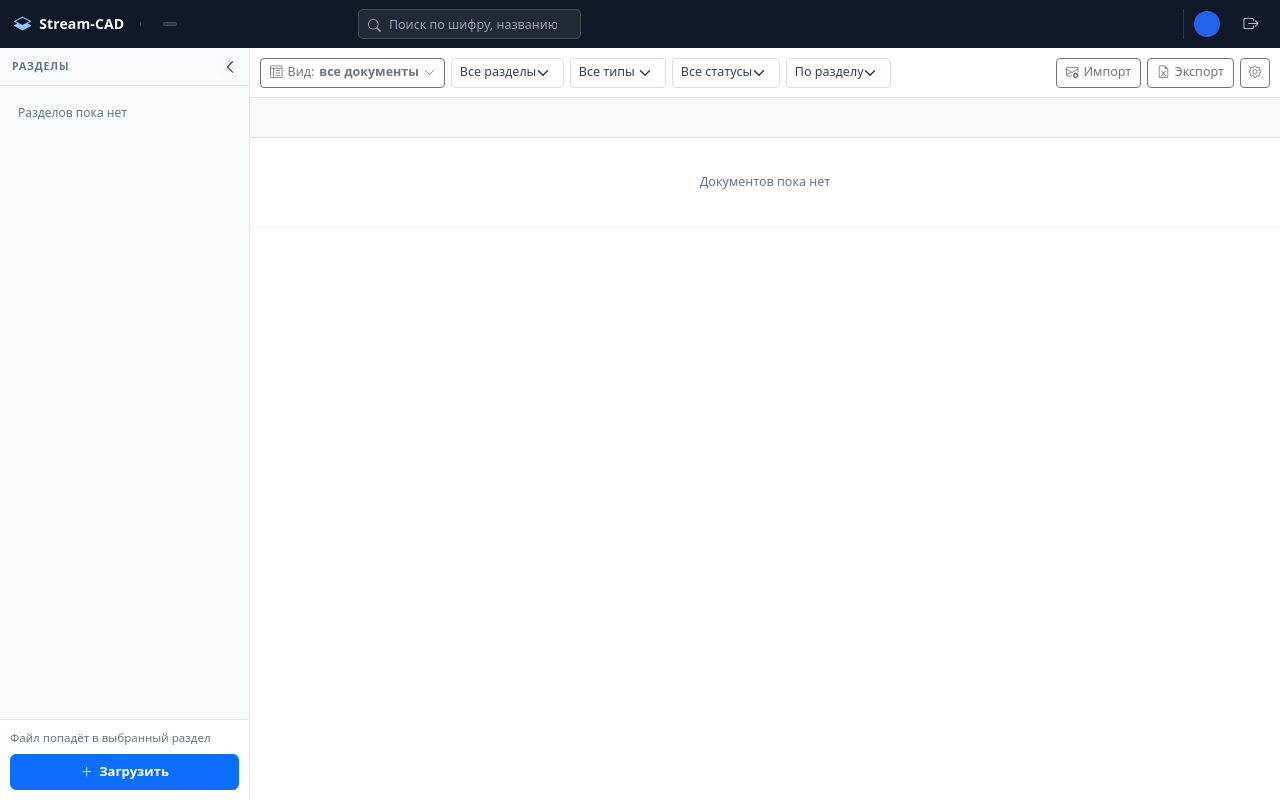
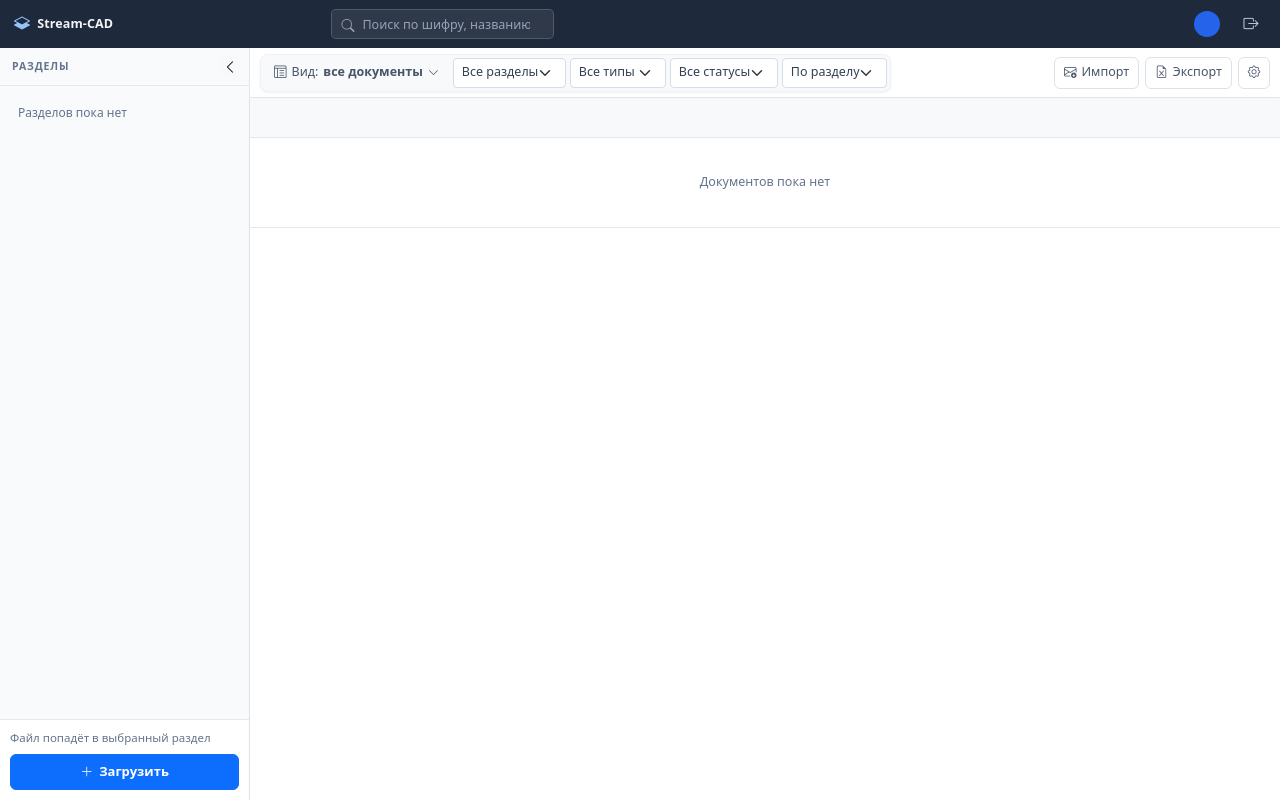
Before and after one commit to ABEL678/sod-project, a Django app: template storage/adapters/templates/storage/project_detail.html in a window 1280 px wide. Run offline with Django 5.2, Linux system fonts and the light colour scheme; the template is opened without the code that fills it, so the values that code supplies are empty; some libraries are stand-ins or nearby versions.

Commit message:
feat(ui): T7-polish (colors, company branding, grouped toolbar) + T8-prep (Issue pin coords)

```diff
--- a/static/css/app.css
+++ b/static/css/app.css
@@ -6,7 +6,8 @@
     --app-border-strong: #cbd5e1;
     --app-ink: #0f172a;
     --app-muted: #64748b;
-    --app-topbar-bg: #111827;
+    --app-topbar-bg: #1e293b;
+    --app-topbar-fg: #f3f4f6;
     --app-sidebar-bg: #f8fafc;
     --app-accent: #2563eb;
     --app-accent-soft: #e0e7ff;
@@ -22,9 +23,11 @@ body.app-body {
     overflow: hidden;
     background: #fff;
     color: var(--app-ink);
-    font-family: system-ui, -apple-system, "Segoe UI", Roboto, "Helvetica Neue", Arial, sans-serif;
+    font-family: system-ui, -apple-system, "Segoe UI", Roboto, "Inter", "Helvetica Neue", Arial, sans-serif;
     font-size: 13px;
     line-height: 1.45;
+    -webkit-font-smoothing: antialiased;
+    -moz-osx-font-smoothing: grayscale;
 }
 
 .app-shell {
@@ -41,21 +44,29 @@ body.app-body {
     height: var(--app-topbar-h);
     display: flex;
     align-items: center;
-    gap: 16px;
+    gap: 18px;
     padding: 0 14px;
     background: var(--app-topbar-bg);
-    color: #e5e7eb;
+    color: var(--app-topbar-fg);
     z-index: 30;
+}
+
+.topbar-identity {
+    display: flex;
+    align-items: center;
+    gap: 18px;
+    min-width: 0;
 }
 
 .topbar-brand {
     display: inline-flex;
     align-items: center;
-    gap: 8px;
-    color: #f8fafc;
+    gap: 7px;
+    min-width: 0;
+    color: var(--app-topbar-fg);
     text-decoration: none;
-    font-weight: 700;
-    font-size: 14px;
+    font-weight: 600;
+    font-size: 12.5px;
     letter-spacing: .01em;
     white-space: nowrap;
 }
@@ -65,17 +76,24 @@ body.app-body {
 }
 
 .topbar-brand .bi {
-    font-size: 17px;
+    flex: 0 0 auto;
+    font-size: 16px;
     color: #93c5fd;
+}
+
+.topbar-company {
+    max-width: 220px;
+    overflow: hidden;
+    text-overflow: ellipsis;
+    white-space: nowrap;
 }
 
 .topbar-project {
     display: flex;
-    align-items: center;
-    gap: 8px;
+    flex-direction: column;
+    align-items: flex-start;
+    gap: 0;
     min-width: 0;
-    padding-left: 14px;
-    border-left: 1px solid rgba(255, 255, 255, .14);
 }
 
 .topbar-project-name {
@@ -84,17 +102,16 @@ body.app-body {
     text-overflow: ellipsis;
     white-space: nowrap;
     font-weight: 600;
-    color: #f1f5f9;
+    font-size: 14px;
+    line-height: 1.25;
+    color: #f8fafc;
 }
 
 .topbar-code {
-    font-size: 11px;
-    font-weight: 600;
-    color: #cbd5e1;
-    background: rgba(255, 255, 255, .12);
-    border: 1px solid rgba(255, 255, 255, .12);
-    border-radius: 4px;
-    padding: 1px 6px;
+    font-size: 10.5px;
+    font-weight: 500;
+    letter-spacing: .03em;
+    color: #94a3b8;
     white-space: nowrap;
 }
 
@@ -166,8 +183,6 @@ body.app-body {
     display: flex;
     align-items: center;
     gap: 8px;
-    padding-left: 10px;
-    border-left: 1px solid rgba(255, 255, 255, .14);
     white-space: nowrap;
 }
 
@@ -216,6 +231,7 @@ body.app-body {
     overflow: hidden;
     background: var(--app-sidebar-bg);
     border-right: 1px solid var(--app-border);
+    box-shadow: 0 1px 3px rgba(0, 0, 0, .05);
 }
 
 .app-shell.sidebar-collapsed .app-sidebar {
@@ -486,8 +502,34 @@ body.app-body {
     margin: 0;
     display: flex;
     align-items: center;
-    gap: 6px;
+    gap: 4px;
     flex-wrap: wrap;
+    padding: 3px;
+    border: 1px solid #eef2f6;
+    border-radius: 8px;
+    background: #f8f9fa;
+    box-shadow: 0 1px 3px rgba(0, 0, 0, .05);
+}
+
+.toolbar-filters .btn,
+.toolbar-filters .form-select {
+    border-color: transparent;
+    background-color: transparent;
+    box-shadow: none;
+    color: #475569;
+}
+
+.toolbar-filters .btn:hover,
+.toolbar-filters .form-select:hover {
+    border-color: #e2e8f0;
+    background-color: #fff;
+}
+
+.toolbar-filters .btn:focus,
+.toolbar-filters .form-select:focus {
+    border-color: #bfdbfe;
+    background-color: #fff;
+    box-shadow: 0 0 0 2px rgba(37, 99, 235, .12);
 }
 
 .toolbar-actions {
@@ -500,6 +542,25 @@ body.app-body {
 
 .toolbar-actions form {
     margin: 0;
+}
+
+.toolbar .toolbar-actions .btn {
+    height: 32px;
+    background: transparent;
+    border: 1px solid #dbe2ea;
+    border-radius: 6px;
+    color: #475569;
+}
+
+.toolbar .toolbar-actions .btn:hover {
+    background: #f8fafc;
+    border-color: #cbd5e1;
+    color: #1e293b;
+}
+
+.toolbar .toolbar-actions .icon-btn {
+    width: 32px;
+    height: 32px;
 }
 
 .toolbar-count {
@@ -625,6 +704,8 @@ body.app-body {
     min-height: 0;
     overflow: auto;
     position: relative;
+    background: #fff;
+    box-shadow: 0 1px 3px rgba(0, 0, 0, .05);
 }
 
 .doc-table {
@@ -642,7 +723,7 @@ body.app-body {
     z-index: 3;
     height: 40px;
     padding: 0 8px;
-    border-bottom: 1px solid #d7dee8;
+    border-bottom: 1px solid #e5e7eb;
     background: #f8f9fa;
     color: #334155;
     font-weight: 600;
@@ -654,7 +735,7 @@ body.app-body {
 .doc-table tbody td {
     height: 40px;
     padding: 0 8px;
-    border-bottom: 1px solid #f1f5f9;
+    border-bottom: 1px solid #e5e7eb;
     background: #fff;
     color: #1e293b;
     white-space: nowrap;
```
Also changed, not shown: other parts of static/css/app.css (+23 -5 lines), storage/adapters/templates/storage/project_detail.html, 7 other files.
